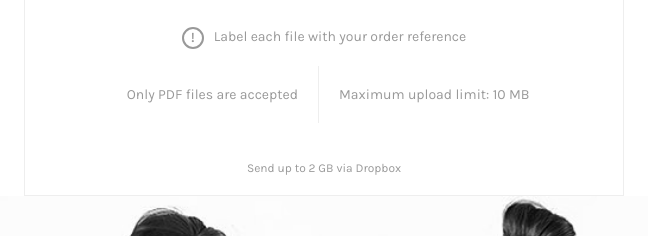
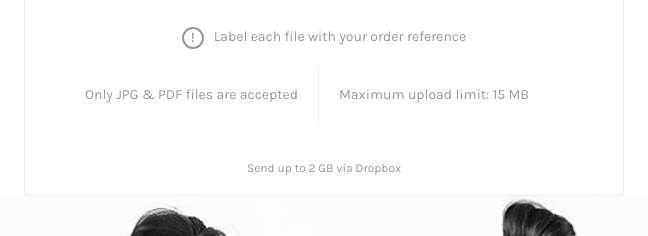
Before and after one commit to white-boxhub/white-boxhub.github.io, a plain HTML site: page files.html in a window 1280 px wide. Shown: the part 301-537 px from the top of the page, 316-964 px from the left. Drawn offline with Linux system fonts and the light colour scheme; a script that the page names is missing.

Commit message:
Update files.html

```diff
--- a/files.html
+++ b/files.html
@@ -196,8 +196,8 @@ input:focus-visible {
 <td style="padding: 20px 15px 0 15px;">
     <div class="parent">
         <div class="div1" style="text-align: center;"><span class="label-note">!</span> &nbsp; Label each file with your order reference</div>
-        <div class="div2" style="text-align: right; border-right: #eee 1px solid; padding-right: 20px; padding-top: 20px; padding-bottom: 20px;">Only PDF files are accepted</div>
-        <div class="div3" style="text-align: left; padding-left: 10px; padding-top: 20px; padding-bottom: 20px;">Maximum upload limit: 10 MB</div>
+        <div class="div2" style="text-align: right; border-right: #eee 1px solid; padding-right: 20px; padding-top: 20px; padding-bottom: 20px;">Only JPG & PDF files are accepted</div>
+        <div class="div3" style="text-align: left; padding-left: 10px; padding-top: 20px; padding-bottom: 20px;">Maximum upload limit: 15 MB</div>
         </div>
 <div style="text-align: center; color: #999; font-size: 12px; padding-bottom: 20px;">Send up to 2 GB via <a style="color: #999;" href="https://www.dropbox.com/request/E0KfkuWThErDaKh0W9GY">Dropbox</a></div>
 </td>
```
